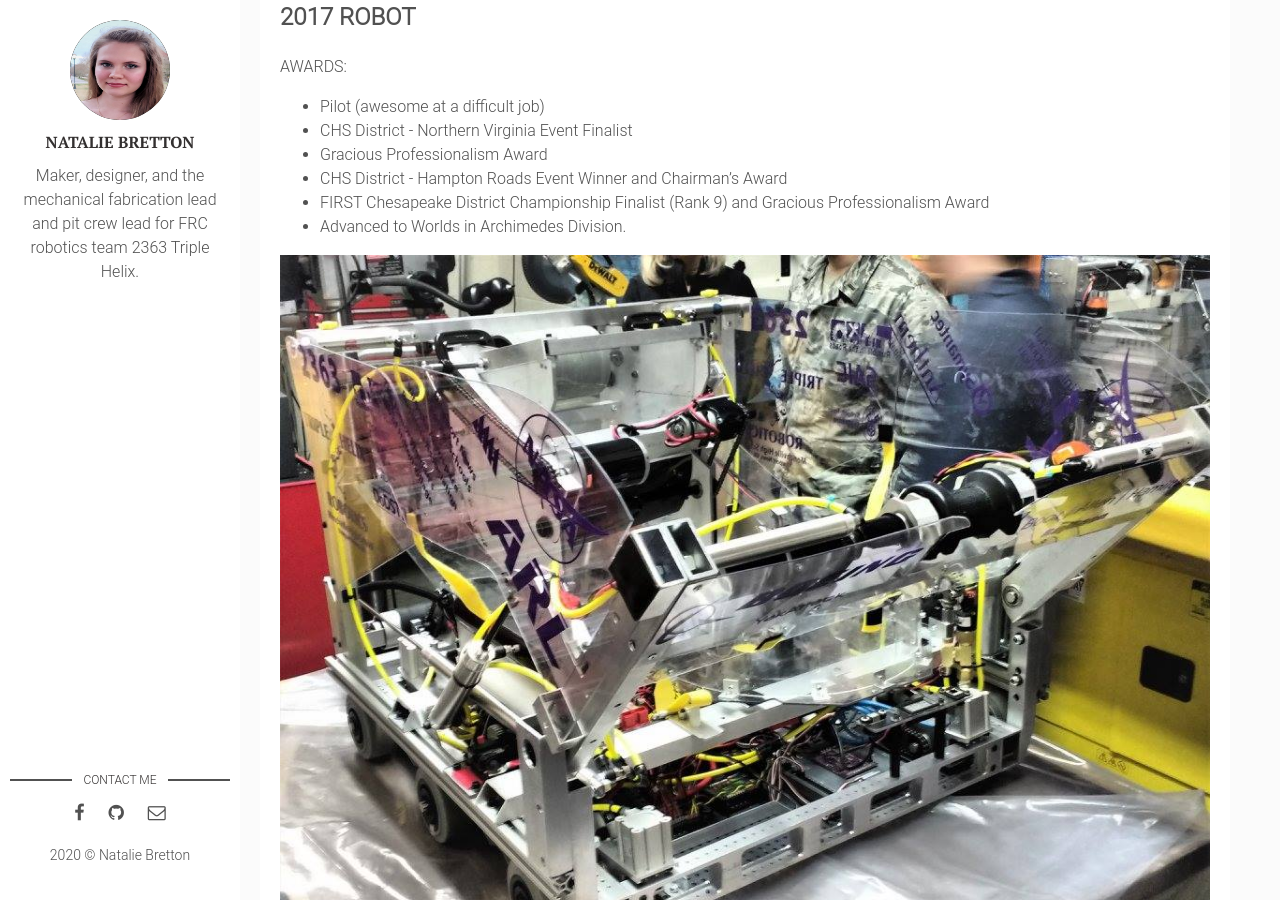
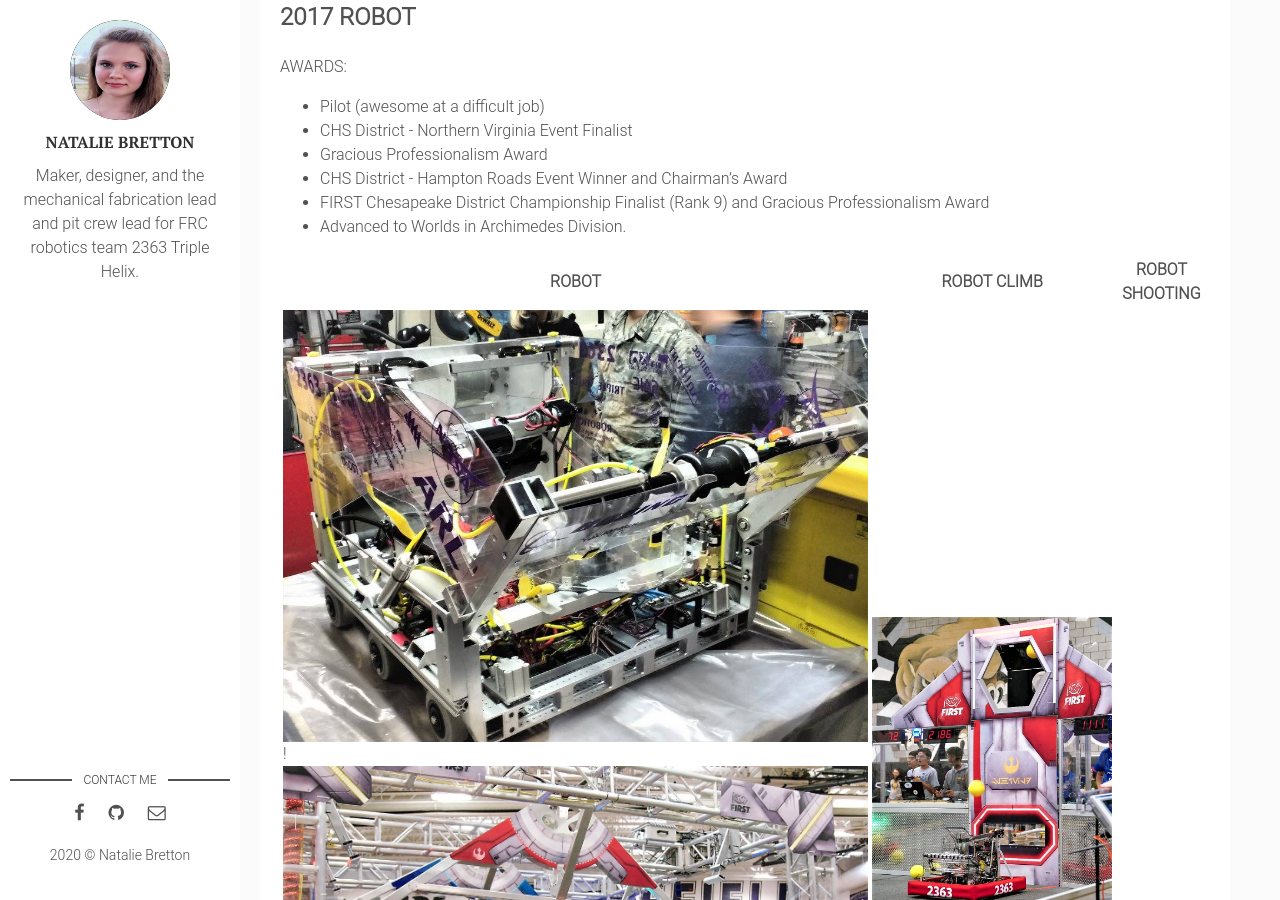
Before and after one commit to natgrrl/natgrrl.github.io, a Jekyll site: the page built from _posts/2020-03-10-mech-pit-lead-robotics.markdown, in a window 1280 px wide and 900 px high, scrolled down 2830 px. Built offline with Jekyll 4.4.1, drawn with Linux system fonts in a browser that asks for light colours.

Commit message:
Update 2020-03-10-mech-pit-lead-robotics.markdown

```diff
--- a/_posts/2020-03-10-mech-pit-lead-robotics.markdown
+++ b/_posts/2020-03-10-mech-pit-lead-robotics.markdown
@@ -65,4 +65,6 @@
 * FIRST Chesapeake District Championship Finalist (Rank 9) and Gracious Professionalism Award
 * Advanced to Worlds in Archimedes Division.
 
-![robot4](http://natgrrl.github.io/assets/img/robot4.jpg)
+ROBOT | ROBOT CLIMB | ROBOT SHOOTING
+----- | ------------- | -----------
+![robot4](http://natgrrl.github.io/assets/img/robot4.jpg) ! ![robot4b](http://natgrrl.github.io/assets/img/robot4b.jpg) | ![robot4c](http://natgrrl.github.io/assets/img/robot4c.jpg)
```
